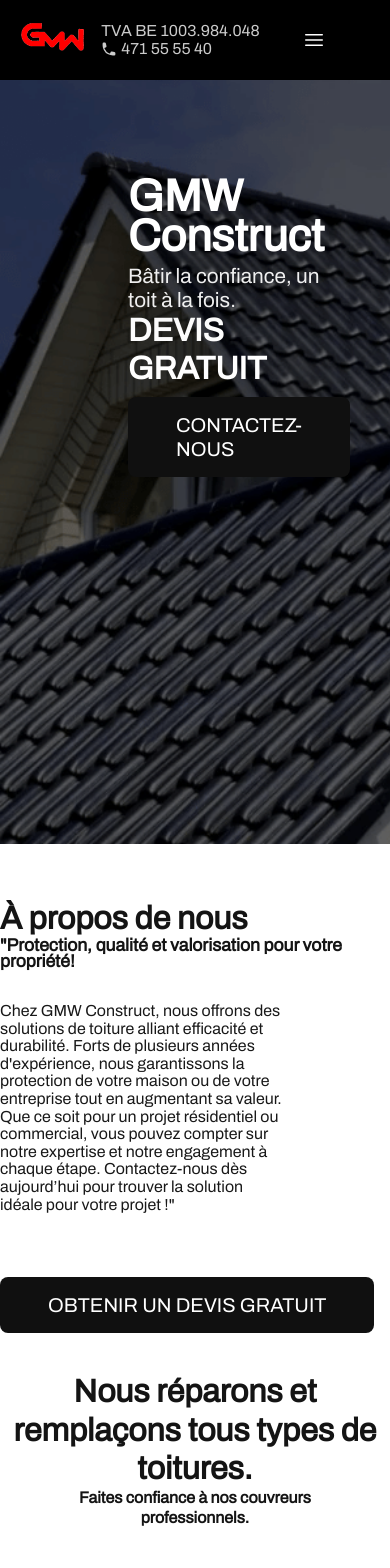
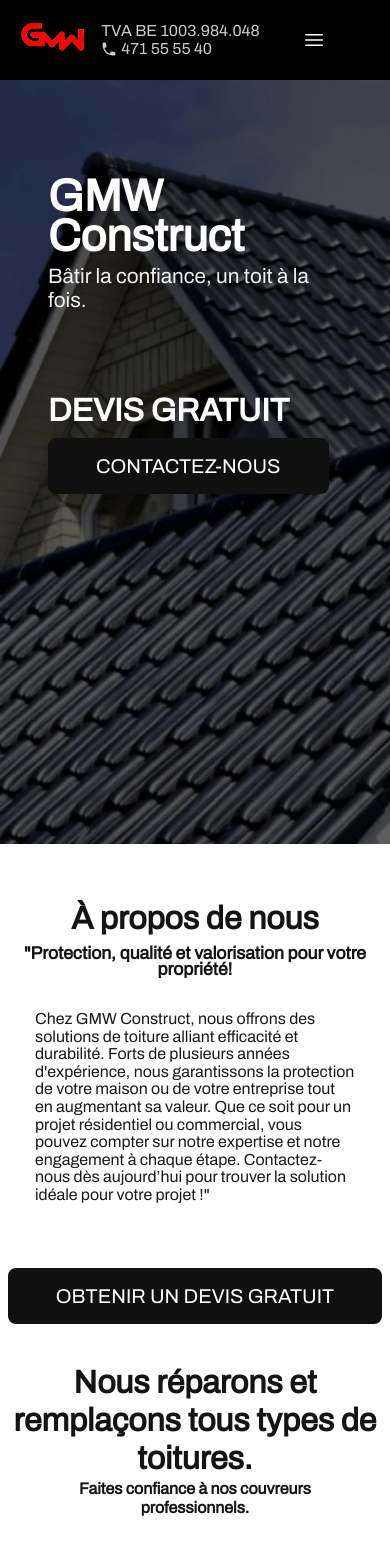
Before and after one commit to dheyssons/gmwconstruct, a Next.js app: page / in a window 390 px wide. Shown: the top 1568 px of the page. Built offline with nearby package versions, Linux system fonts and the light colour scheme.

Commit message:
responsive

```diff
--- a/app/contact/page.js
+++ b/app/contact/page.js
@@ -54,7 +54,7 @@
     return (
         <div id='contactus' className='container mx-auto flex flex-col items-center gap-y-8'>
           <div className=''>
-            <motion.h3 variants={upward} initial="variantInit" whileInView="variantAnim" viewport={{once: true}} transition={transition1} className='h3 lg:mt-40'>Contactez-nous sans engagement</motion.h3>
+            <motion.h3 variants={upward} initial="variantInit" whileInView="variantAnim" viewport={{once: true}} transition={transition1} className='h3 text-center mt-40'>Contactez-nous sans engagement</motion.h3>
           </div>
 
           <div className='flex flex-row gap-x-12 w-full justify-evenly'>
--- a/app/page.js
+++ b/app/page.js
@@ -67,7 +67,7 @@
       <div className="banner flex flex-col w-full h-screen items-start relative">
         {/* title */}
         <motion.div variants={upward} initial="variantInit" whileInView="variantAnim" viewport={{once: true}} transition={transition1_s} className="mt-44 lg:mt-52 mx-12 lg:mx-0 flex flex-col">
-          <div className='flex flex-col lg:gap-y-20 ml-20'>
+          <div className='flex flex-col gap-y-20 lg:gap-y-20 lg:ml-20'>
               {/* TITLE */}
               <div>
                 <motion.h1 variants={item} className="h1 drop-shadow-2xl text-white lg:text-[#ffffff] !leading-10 pb-2">GMW Construct</motion.h1>
@@ -86,24 +86,24 @@
         {/* ABOUT US */}
         <div className='container mx-auto flex flex-col items-center gap-y-1'>
           <div className='flex flex-row items-center gap-10 lg:gap-y-20'>
-            {/* image */}
-            <img alt='' className='max-w-[36rem] rounded-lg hidden md:flex' src='images/fixroof.jpg'></img>
             {/* texts */}
-            <div className='flex flex-col gap-y-16'>
-              <div className='flex flex-col gap-y-8'>
-                <div>
-                  <div className='overflow-hidden'>
+            <div className='flex flex-col gap-y-16 items-center'>
+              <div className='flex flex-col gap-y-8 items-center '>
+                <div className='flex flex-col gap-y-2 items-center lg:items-start'>
+                  <div>
                     <motion.h3
                     variants={upward} initial="variantInit" whileInView="variantAnim" viewport={{once: true}} transition={transition1}
                     className='h3'>À propos de nous</motion.h3>
                   </div>
-                  <h6 className='h6'>"Protection, qualité et valorisation pour votre propriété!</h6>
+                  <h6 className='h6 text-center'>"Protection, qualité et valorisation pour votre propriété!</h6>
                 </div>
-                <p className='p md:large w-[18rem] md:w-[20rem] lg:w-[32rem]'>
+                <p className='p md:large w-[20rem] md:w-[20rem] lg:w-[32rem]'>
                 Chez GMW Construct, nous offrons des solutions de toiture alliant efficacité et durabilité. Forts de plusieurs années d'expérience, nous garantissons la protection de votre maison ou de votre entreprise tout en augmentant sa valeur. Que ce soit pour un projet résidentiel ou commercial, vous pouvez compter sur notre expertise et notre engagement à chaque étape. Contactez-nous dès aujourd’hui pour trouver la solution idéale pour votre projet !"</p>
               </div>
-              <a className="btn max-w-max" href="#contactus">OBTENIR UN DEVIS GRATUIT</a>
+              <a className="btn max-w-max lg:self-start" href="/contact">OBTENIR UN DEVIS GRATUIT</a>
             </div>
+            {/* image */}
+            <img alt='' className='max-w-[36rem] rounded-lg hidden md:flex' src='images/fixroof.jpg'></img>
           </div>
 
         </div>
@@ -363,7 +363,7 @@
         </div>
 
         {/* CONTACT US */}
-        <div id='contactus' className='container mx-auto flex flex-col items-center gap-y-8'>
+         <div id='contactus' className='container mx-auto flex flex-col items-center gap-y-8'>
           <div className=''>
             <motion.h3 variants={upward} initial="variantInit" whileInView="variantAnim" viewport={{once: true}} transition={transition1} className='h3 lg:mt-40'>Contactez-nous sans engagement</motion.h3>
           </div>
--- a/app/services/page.js
+++ b/app/services/page.js
@@ -56,9 +56,9 @@
 
     return (
         <section>
-            <div className='container mx-auto flex flex-col items-center gap-y-8 lg:gap-y-20'>
+            <div className='container mx-auto flex flex-col items-center gap-y-10 lg:gap-y-20'>
                 <div className='overflow-hidden max-w-max lg:mt-40'>
-                    <motion.h2 variants={lefttoright} initial="variantInit" whileInView="variantAnim" viewport={{once: true}} transition={transition1} className='h1'>Nos services</motion.h2>
+                    <motion.h2 variants={lefttoright} initial="variantInit" whileInView="variantAnim" viewport={{once: true}} transition={transition1} className='h1 mt-40'>Nos services</motion.h2>
                 </div>
 
                 <motion.div variants={upward} initial="variantInit" whileInView="variantAnim" viewport={{once: true}} transition={transition1_s} className='wrapper-services'>
@@ -278,12 +278,12 @@
                 </motion.div>
                 </motion.div>
             </div>
-             <div id='contactus' className='container mx-auto flex flex-col items-center gap-y-8'>
-                      <div className=''>
-                        <motion.h3 variants={upward} initial="variantInit" whileInView="variantAnim" viewport={{once: true}} transition={transition1} className='h3 lg:mt-40'>Contactez-nous sans engagement</motion.h3>
-                      </div>
+             <div id='contactus' className=' flex flex-col items-center gap-y-8'>
+                <div>
+                    <motion.h3 variants={upward} initial="variantInit" whileInView="variantAnim" viewport={{once: true}} transition={transition1} className='h3 text-center mt-20 lg:mt-40'>Contactez-nous sans engagement</motion.h3>
+                </div>
 
-                      <div className='flex flex-row gap-x-12 w-full justify-evenly'>
+                <div className='flex flex-row gap-x-12 w-full justify-evenly'>
                       {/* FORM */}
                         <motion.form variants={upward} initial="variantInit" whileInView="variantAnim" viewport={{once: true}} transition={transition1_s} onSubmit={handleSubmit} className="w-80 lg:w-full lg:max-w-md flex flex-col items-center">
                           <motion.div variants={item} className="relative z-0 w-full mb-5 group">
@@ -328,11 +328,10 @@
                               </div>
                             </div>
                         </div> */}
-                      </div>
+                </div>
 
-                      <div className='line'></div>
-
-                    </div>
+                <div className='line'></div>
+            </div>
         </section>
     )
 }
--- a/components/header.js
+++ b/components/header.js
@@ -196,9 +196,9 @@
                 <a title='home' href="/" className="-mx-3 block rounded-lg px-3 py-2 text-base/7 font-semibold text-gray-900 hover:bg-gray-50">
                   Accueil
                 </a>
-                <Link title='nos services' onClick={() => setMobileMenuOpen(false)} href="#services" className="-mx-3 block rounded-lg px-3 py-2 text-base/7 font-semibold text-gray-900 hover:bg-gray-50">
+                <a title='nos services' onClick={() => setMobileMenuOpen(false)} href="/services" className="-mx-3 block rounded-lg px-3 py-2 text-base/7 font-semibold text-gray-900 hover:bg-gray-50">
                   Nos services
-                </Link>
+                </a>
 
                 <Disclosure as="div" className="-mx-3">
                   <DisclosureButton className="group flex w-full items-center justify-between rounded-lg py-2 pl-3 pr-3.5 text-base/7 font-semibold text-gray-900 hover:bg-gray-50">
```
